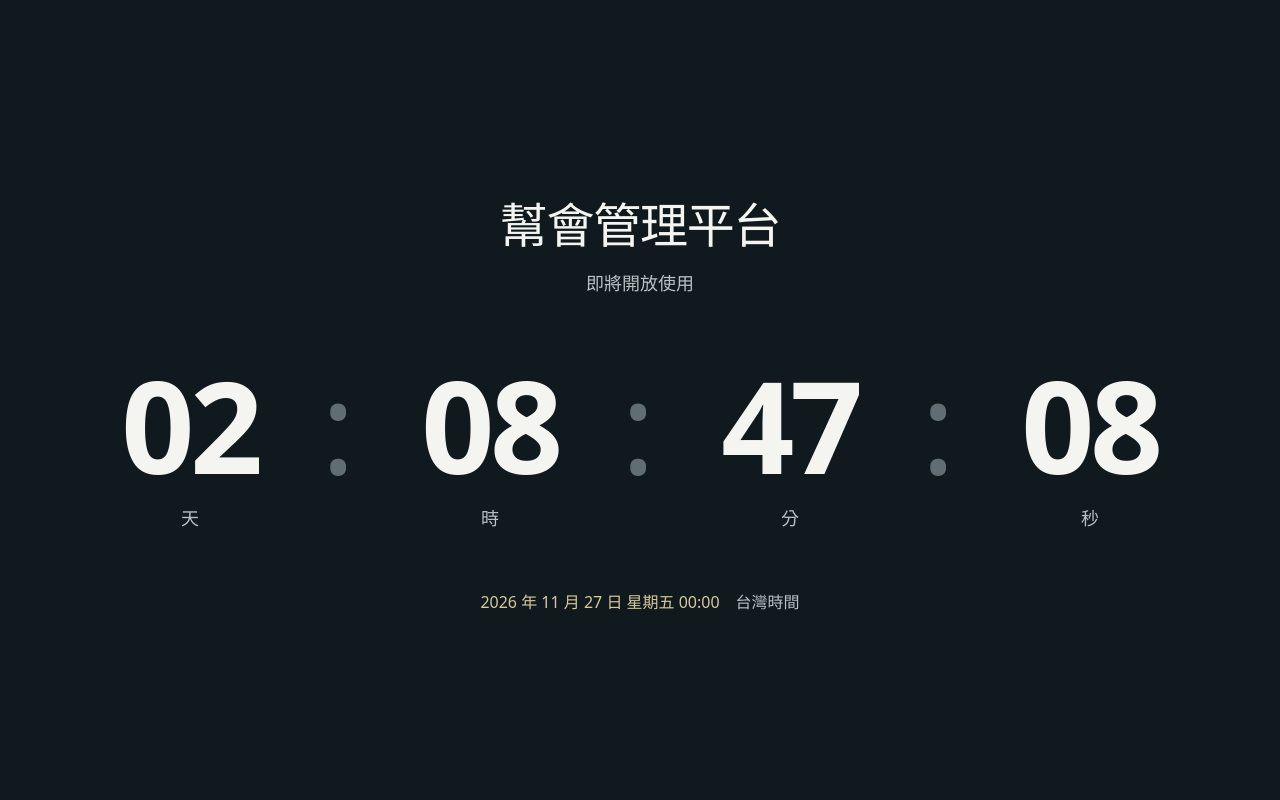
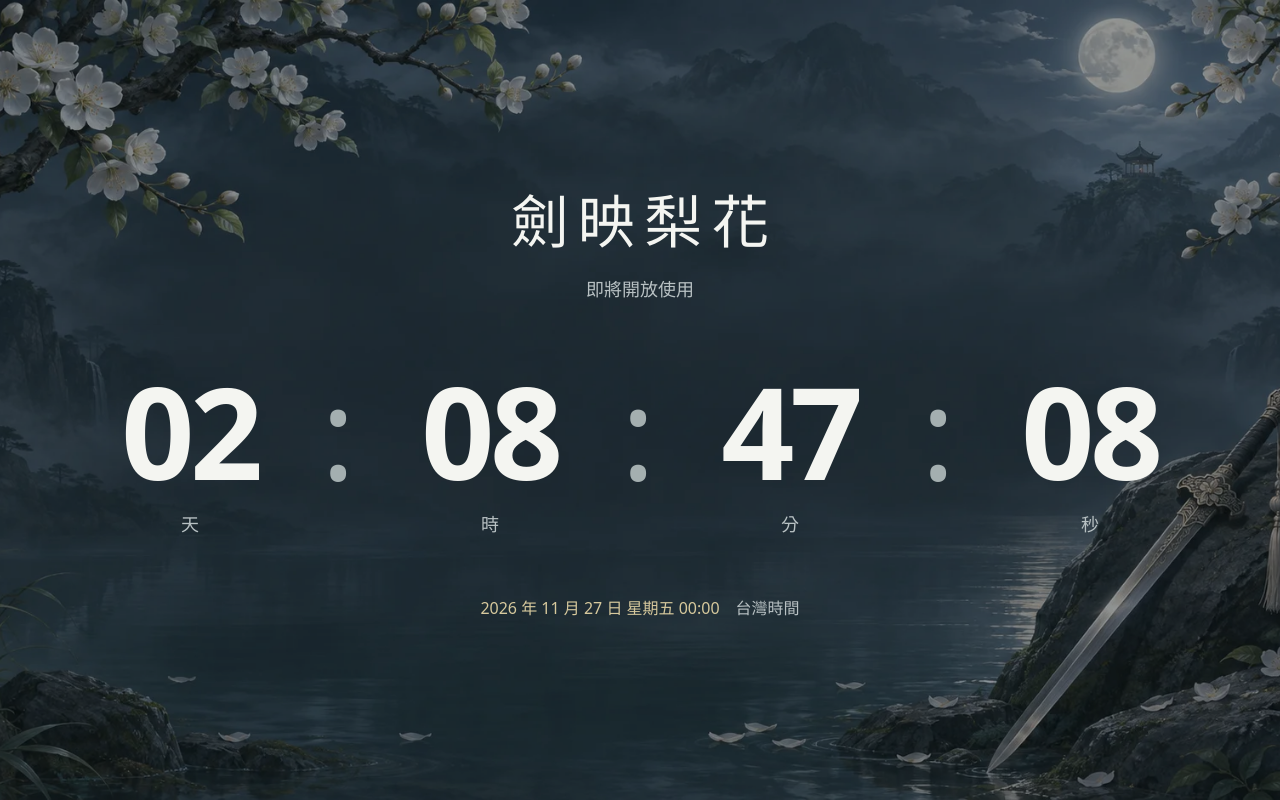
Before and after one commit to joshting-developer/GuildManager, a Vue app: page / in a window 1280 px wide. Built offline with nearby package versions, Linux system fonts and the light colour scheme.

Commit message:
GM-100 倒數頁加入劍映梨花主題背景與標題

```diff
--- a/src/components/LaunchGate.vue
+++ b/src/components/LaunchGate.vue
@@ -1,6 +1,7 @@
 <script setup>
 import { computed, defineAsyncComponent, onMounted, onUnmounted, shallowRef } from 'vue';
 import DataLoading from './DataLoading.vue';
+import launchBackground from '../assets/jian-ying-li-hua-launch.webp';
 import PageLoadError from './PageLoadError.vue';
 import { countdownParts, LAUNCH_AT, LAUNCH_TIME, PREVIEW_SEQUENCE, PREVIEW_STORAGE_KEY, previewSequence } from '../domain/launch-countdown.js';
 
@@ -43,6 +44,7 @@ function onStorage(event) {
 }
 onMounted(() => {
   if (opened.value) return;
+  document.title = '劍映梨花';
   window.addEventListener('keydown', onKeydown);
   window.addEventListener('storage', onStorage);
   window.addEventListener('focus', update);
@@ -56,8 +58,9 @@ onUnmounted(stop);
 <template>
   <App v-if="opened" />
   <main v-else class="launch-countdown" aria-labelledby="launch-title">
+    <img class="launch-background" :src="launchBackground" alt="" aria-hidden="true" fetchpriority="high" />
     <div class="launch-content">
-      <h1 id="launch-title" class="launch-title">幫會管理平台</h1>
+      <h1 id="launch-title" class="launch-title">劍映梨花</h1>
       <p class="launch-intro">即將開放使用</p>
       <dl class="launch-timer" role="timer" aria-live="off" :aria-label="timerLabel">
         <div v-for="part in parts" :key="part.label" class="launch-unit">
@@ -76,7 +79,11 @@ onUnmounted(stop);
   --launch-ink: #f4f5f1;
   --launch-muted: #b8c1c3;
   --launch-accent: #d7c99d;
-  --launch-separator: #606e73;
+  --launch-separator: #a4afb0;
+  --launch-scrim: rgb(7 17 23 / 42%);
+  --launch-title-font: 'Noto Serif TC', 'Songti TC', 'PMingLiU', serif;
+  position: relative;
+  isolation: isolate;
   display: grid;
   place-items: center;
   min-height: 100svh;
@@ -85,8 +92,10 @@ onUnmounted(stop);
   color: var(--launch-ink);
   text-align: center;
 }
-.launch-content { width: min(100%, 1200px); padding-block: 48px; }
-.launch-title { font-size: clamp(28px, 3.8vw, 48px); font-weight: 600; line-height: 1.4; overflow-wrap: break-word; }
+.launch-background { position: absolute; inset: 0; width: 100%; height: 100%; object-fit: cover; object-position: center; }
+.launch-countdown::after { content: ''; position: absolute; inset: 0; background: var(--launch-scrim); pointer-events: none; }
+.launch-content { position: relative; z-index: 1; width: min(100%, 1200px); padding-block: 48px; }
+.launch-title { font-family: var(--launch-title-font); font-size: clamp(36px, 4.5vw, 64px); letter-spacing: 0.16em; padding-left: 0.16em; font-weight: 600; line-height: 1.4; overflow-wrap: break-word; }
 .launch-intro { margin-top: 12px; font-size: 18px; color: var(--launch-muted); }
 .launch-timer { display: grid; grid-template-columns: repeat(4, minmax(0, 1fr)); margin: 64px 0 56px; }
 .launch-unit { position: relative; display: flex; flex-direction: column-reverse; gap: 16px; min-width: 0; }
@@ -98,6 +107,7 @@ onUnmounted(stop);
 @media (max-width: 600px) {
   .launch-countdown { padding-inline: 20px; }
   .launch-content { padding-block: 24px; }
+  .launch-background { object-position: right center; }
   .launch-timer { margin: 48px 0 40px; }
   .launch-unit { gap: 12px; }
   .launch-unit-label, .launch-date { font-size: 14px; }
--- a/src/content/release-notes.json
+++ b/src/content/release-notes.json
@@ -5,7 +5,7 @@
     "summary": "新增網站開放倒數",
     "sections": {
       "新功能": [
-        "網站開放前顯示天、時、分、秒倒數, 台灣時間 11 月 27 日星期五 00:00 自動開放"
+        "以「劍映梨花」梨花長劍背景呈現開放前的天、時、分、秒倒數, 台灣時間 11 月 27 日星期五 00:00 自動開放"
       ]
     }
   },
```
Also changed, not shown: src/assets/jian-ying-li-hua-launch.webp (added), 1 other file (tests, documents, lock files or other folders).
